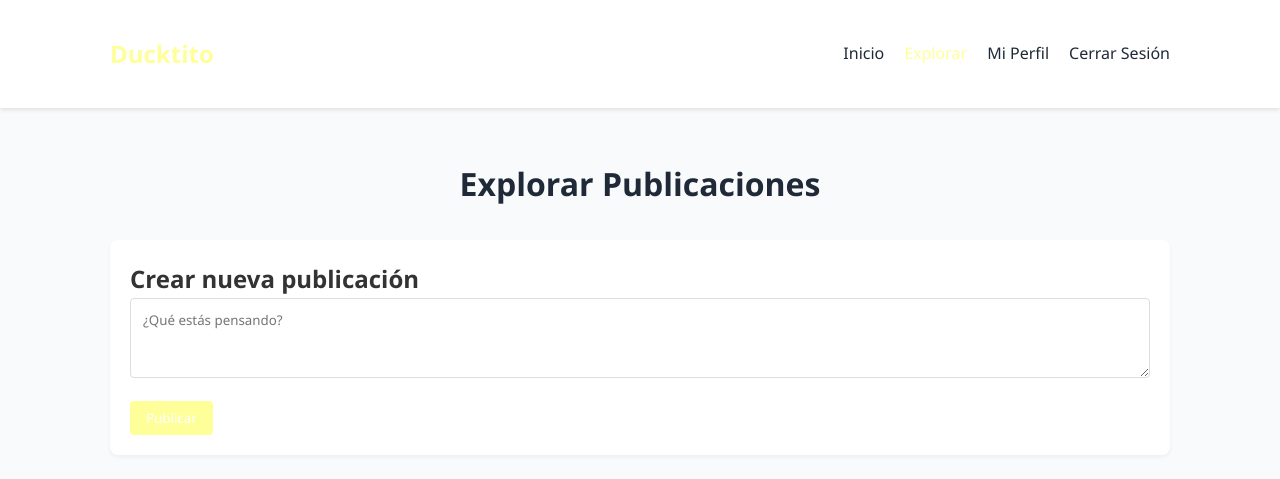
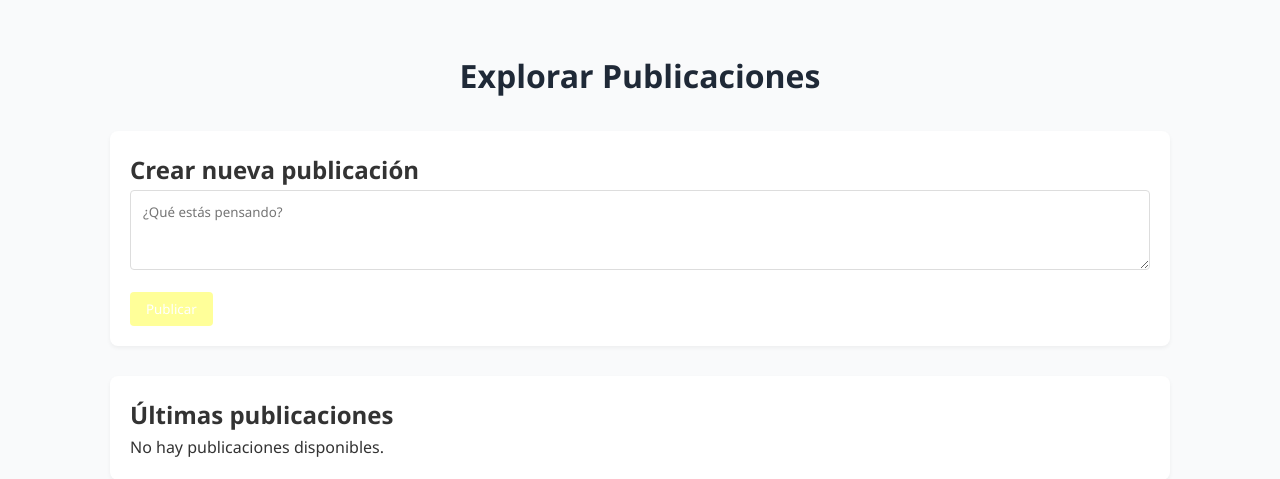
Before and after one commit to Dianalvb/red_social_funcional, a Flask app: page /explorar in a window 1280 px wide. Shown: the top 479 px of the page. Run offline with Flask 3, Linux system fonts and the light colour scheme; the visitor is signed in with stand-in values (Sample User, id 1); data that the repository does not hold is empty; some libraries are stand-ins or nearby versions.

Commit message:
prueba y error

```diff
--- a/templates/explorar.html
+++ b/templates/explorar.html
@@ -4,22 +4,11 @@
         <head>
             <meta charset="UTF-8">
             <meta name="viewport" content="width=device-width, initial-scale=1.0">
+            <link href="https://unpkg.com/ionicons@4.5.10-0/dist/css/ionicons.min.css" rel="stylesheet">
             <title>Explorar</title>
             <link rel="stylesheet" href="{{ url_for('static', filename='explorar.css') }}">
         </head>
 <body>
-
-    <nav class="navbar">
-        <div class="container navbar-container">
-            <a href="{{ url_for('index') }}" class="logo">Ducktito</a>
-            <div class="nav-links">
-                <a href="{{ url_for('index') }}">Inicio</a>
-                <a href="{{ url_for('explorar') }}" class="active">Explorar</a>
-                <a href="{{ url_for('perfil') }}">Mi Perfil</a>
-                <a href="{{ url_for('logout') }}">Cerrar Sesión</a>
-            </div>
-        </div>
-    </nav>
 
     <div class="container">
 
@@ -72,6 +61,9 @@
                             </button>
                         </form>
                     </div>
+                    <div class="actions">
+                        <button></button><ion-icon name="egg"></ion-icon>
+                    </div>
                 </div>
                 {% endfor %}
             {% else %}
@@ -111,5 +103,7 @@
             */
         });
     </script>
+    <script src="https://unpkg.com/ionicons@4.5.10-0/dist/ionicons.js"></script>
+
 </body>
 </html>
```
